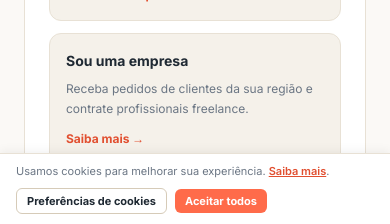
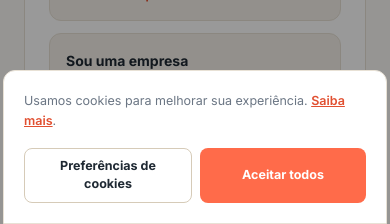
Before and after one commit to liciasantos/GetFesta, a Next.js app: page / in a window 390 px wide. Shown: the part 620-844 px from the top of the page. Built offline with nearby package versions, Linux system fonts and the light colour scheme; no server answers; the database is empty.

Commit message:
Transforma aviso de cookies em popup
A barra fixa no rodapé ficava sobreposta pela navegação fixa de quem
está logado (empresa/profissional) no mobile, escondendo os dois.
Vira popup (mesmo padrão visual do modal de preferências), resolvendo
o conflito de vez.

```diff
--- a/components/CookieConsent.tsx
+++ b/components/CookieConsent.tsx
@@ -45,37 +45,44 @@ export default function CookieConsent() {
 
   if (!visivel) return null;
 
+  // Popup (não mais barra fixa no rodapé) - no mobile uma barra colada no
+  // rodapé sempre acabava sobreposta pela navegação fixa de quem está
+  // logado (empresa/profissional), escondendo os dois. Um popup evita esse
+  // conflito de vez, além de já seguir o mesmo padrão visual do modal de
+  // "Preferências de cookies" abaixo.
+  if (!preferenciasAbertas) {
     return (
-    <>
-      <div className="fixed inset-x-0 bottom-0 z-50 border-t border-border bg-surface px-4 py-2.5 shadow-[0_-2px_10px_rgba(0,0,0,0.06)]">
-        <div className="mx-auto flex max-w-6xl flex-wrap items-center justify-between gap-2">
-          <p className="text-[11px] leading-snug text-muted">
+      <div className="fixed inset-0 z-[60] flex items-end justify-center bg-black/40 sm:items-center">
+        <div className="w-full max-w-sm rounded-t-xl border border-border bg-surface p-5 sm:rounded-xl">
+          <p className="text-[12.5px] leading-relaxed text-muted">
             Usamos cookies para melhorar sua experiência.{" "}
             <Link href="/privacidade" className="font-semibold text-accent-dark underline">
               Saiba mais
             </Link>
             .
           </p>
-          <div className="flex items-center gap-2">
+          <div className="mt-4 flex gap-2">
             <button
               type="button"
               onClick={() => setPreferenciasAbertas(true)}
-              className="rounded-md border border-border-strong px-2.5 py-1 text-[11px] font-bold hover:bg-surface-alt"
+              className="flex-1 rounded-lg border border-border-strong px-3 py-2 text-[12.5px] font-bold hover:bg-surface-alt"
             >
               Preferências de cookies
             </button>
             <button
               type="button"
               onClick={aceitarTodos}
-              className="rounded-md bg-accent px-2.5 py-1 text-[11px] font-bold text-white hover:bg-accent-dark"
+              className="flex-1 rounded-lg bg-accent px-3 py-2 text-[12.5px] font-bold text-white hover:bg-accent-dark"
             >
               Aceitar todos
             </button>
           </div>
         </div>
       </div>
+    );
+  }
 
-      {preferenciasAbertas && (
+  return (
     <div className="fixed inset-0 z-[60] flex items-end justify-center bg-black/40 sm:items-center">
       <div className="w-full max-w-sm rounded-t-xl border border-border bg-surface p-5 sm:rounded-xl">
         <h2 className="text-[14px] font-bold">Preferências de cookies</h2>
@@ -139,7 +146,5 @@ export default function CookieConsent() {
             </div>
       </div>
     </div>
-      )}
-    </>
   );
 }
```
Lines whose indentation alone changed are shown as unchanged.
